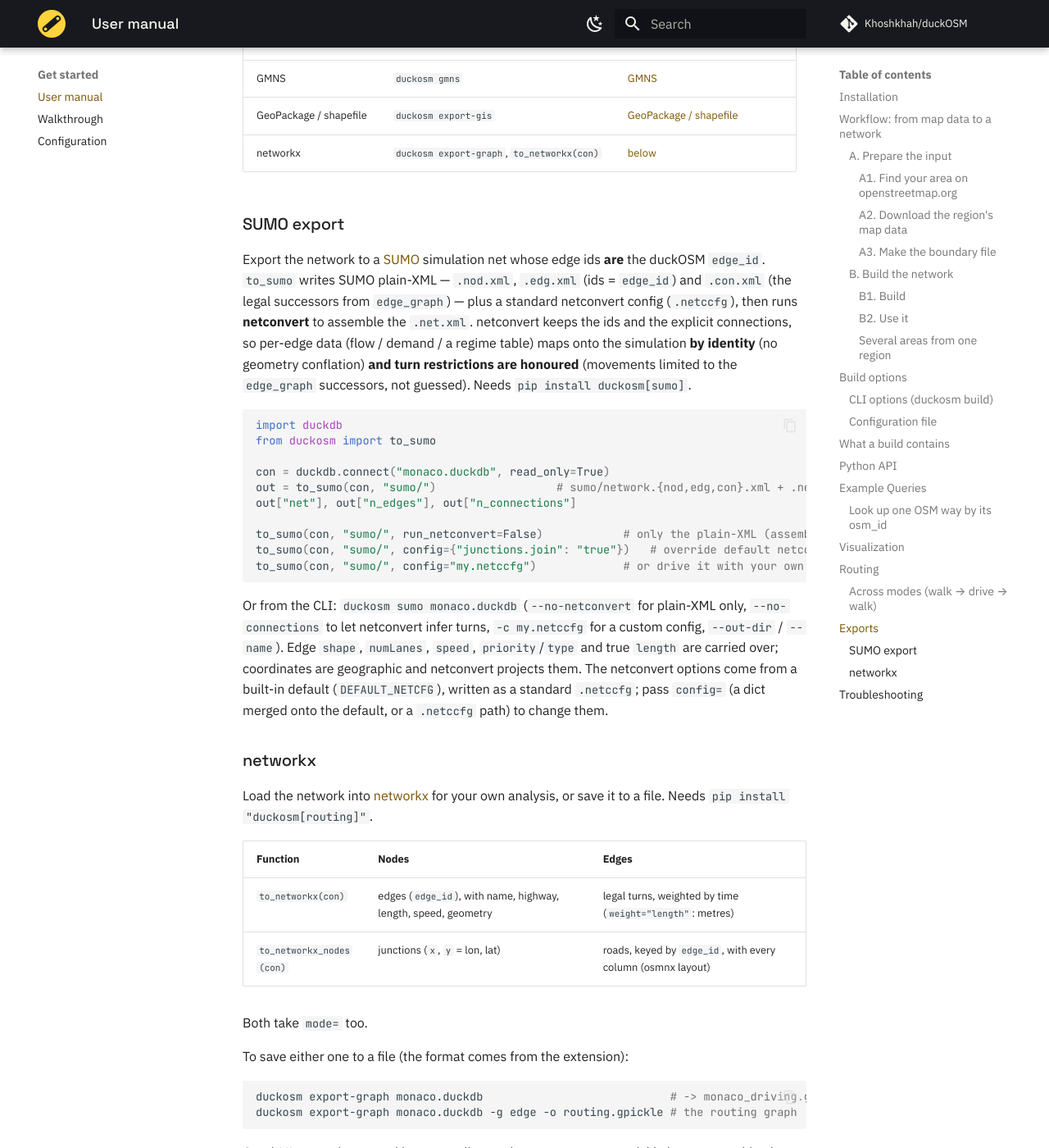
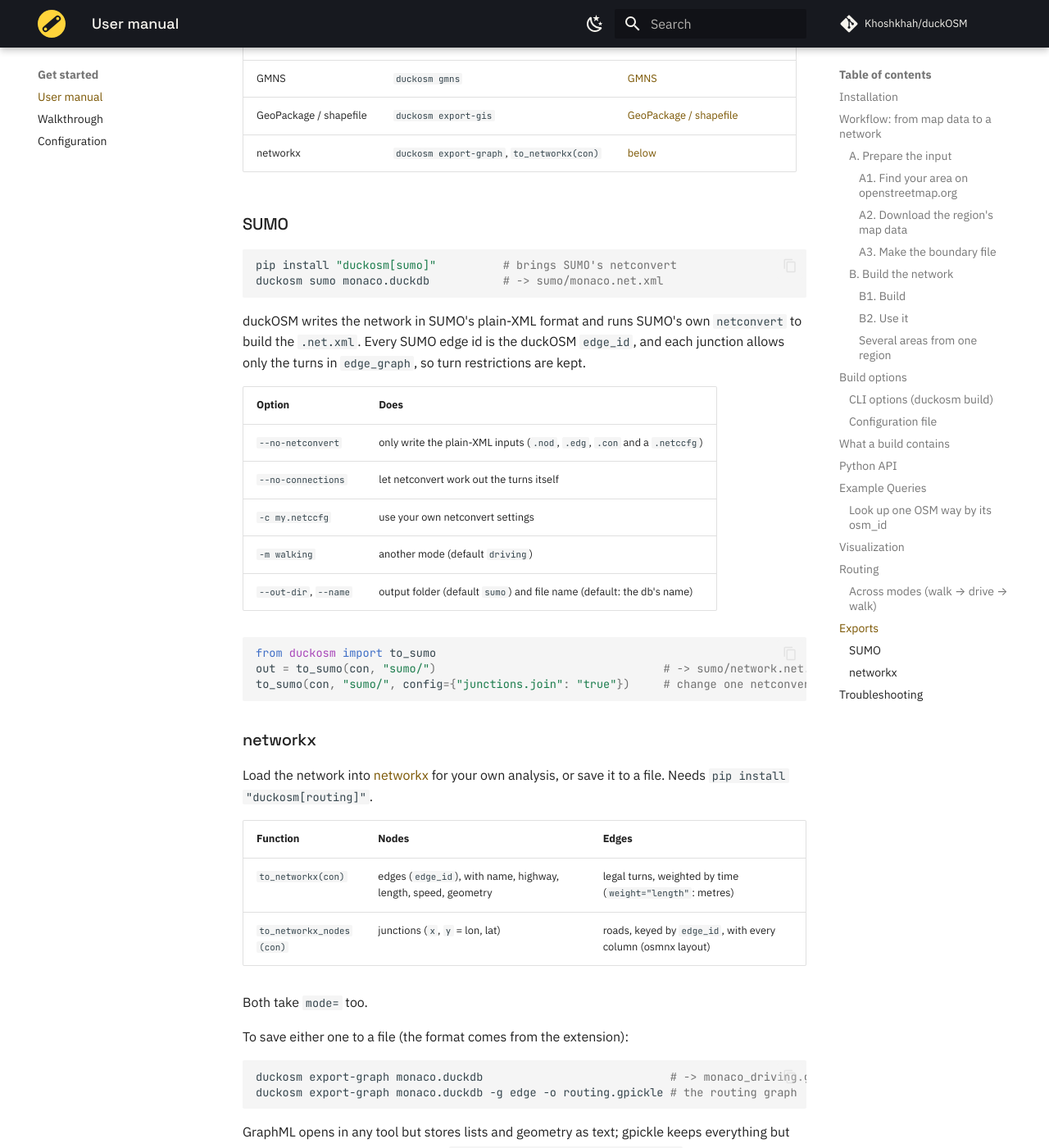
Before and after one commit to Khoshkhah/duckOSM, an MkDocs documentation site: the page built from docs/user_manual.md, in a window 1280 px wide and 1400 px high, scrolled down 8618 px. Shown: the whole window at 82% size. Built offline with MkDocs 1.6.1 and Material for MkDocs 9.7.7, drawn with Linux system fonts in a browser that asks for light colours; comment, search, counter and statistics services are not loaded.

Commit message:
Fix the SUMO export: netconvert failed with "No nodes loaded"
SUMO resolves the paths in a .netccfg against the config file's folder,
but they were written relative to the working directory: with a relative
out_dir (the CLI default `sumo`) netconvert looked for sumo/sumo/*.xml.
Paths are now relative to the config. The netconvert tests used absolute
tmp dirs, so they never saw it, and CI had no netconvert so they skipped:
- new test with a relative out_dir (fails without the fix)
- CI installs the [sumo] extra, so the SUMO tests run for real
Verified with eclipse-sumo 1.27.1 on Monaco: all 2,133 SUMO edges carry
their duckOSM edge_id.

Docs: shorter SUMO section with an options table.

Co-Authored-By: Claude Opus 5.5 <noreply@anthropic.com>

````diff
--- a/docs/user_manual.md
+++ b/docs/user_manual.md
@@ -339,41 +339,36 @@ Every exporter keeps `edge_id` as the target format's own id.
 
 | Format | Command | Details |
 |---|---|---|
-| SUMO | `duckosm sumo` | below |
+| SUMO | `duckosm sumo` | [below](#sumo) |
 | MATSim | `duckosm matsim`, `matsim-lanes` | [MATSim network](matsim_export.md), [lanes & signals](matsim_lanes_signals.md) |
 | GMNS | `duckosm gmns` | [GMNS](gmns_export.md) |
 | GeoPackage / shapefile | `duckosm export-gis` | [GeoPackage / shapefile](gis_export.md) |
 | networkx | `duckosm export-graph`, `to_networkx(con)` | [below](#networkx) |
 
-### SUMO export
+### SUMO
 
-Export the network to a [SUMO](https://eclipse.dev/sumo/) simulation net whose edge ids **are** the
-duckOSM `edge_id`. `to_sumo` writes SUMO plain-XML — `.nod.xml`, `.edg.xml` (ids = `edge_id`) and
-`.con.xml` (the legal successors from `edge_graph`) — plus a standard netconvert config (`.netccfg`),
-then runs **netconvert** to assemble the `.net.xml`. netconvert keeps the ids and the explicit
-connections, so per-edge data (flow / demand / a regime table) maps onto the simulation **by
-identity** (no geometry conflation) **and turn restrictions are honoured** (movements limited to the
-`edge_graph` successors, not guessed). Needs `pip install duckosm[sumo]`.
+```bash
+pip install "duckosm[sumo]"          # brings SUMO's netconvert
+duckosm sumo monaco.duckdb           # -> sumo/monaco.net.xml
+```
+
+duckOSM writes the network in SUMO's plain-XML format and runs SUMO's own `netconvert` to build the
+`.net.xml`. Every SUMO edge id is the duckOSM `edge_id`, and each junction allows only the turns in
+`edge_graph`, so turn restrictions are kept.
+
+| Option | Does |
+|---|---|
+| `--no-netconvert` | only write the plain-XML inputs (`.nod`, `.edg`, `.con` and a `.netccfg`) |
+| `--no-connections` | let netconvert work out the turns itself |
+| `-c my.netccfg` | use your own netconvert settings |
+| `-m walking` | another mode (default `driving`) |
+| `--out-dir`, `--name` | output folder (default `sumo`) and file name (default: the db's name) |
 
 ```python
-import duckdb
 from duckosm import to_sumo
-
-con = duckdb.connect("monaco.duckdb", read_only=True)
-out = to_sumo(con, "sumo/")                  # sumo/network.{nod,edg,con}.xml + .netccfg + .net.xml
-out["net"], out["n_edges"], out["n_connections"]
-
-to_sumo(con, "sumo/", run_netconvert=False)            # only the plain-XML (assemble it yourself)
-to_sumo(con, "sumo/", config={"junctions.join": "true"})   # override default netconvert options
-to_sumo(con, "sumo/", config="my.netccfg")             # or drive it with your own config file
+out = to_sumo(con, "sumo/")                                  # -> sumo/network.net.xml
+to_sumo(con, "sumo/", config={"junctions.join": "true"})     # change one netconvert option
 ```
-
-Or from the CLI: `duckosm sumo monaco.duckdb` (`--no-netconvert` for plain-XML only,
-`--no-connections` to let netconvert infer turns, `-c my.netccfg` for a custom config, `--out-dir` /
-`--name`). Edge `shape`, `numLanes`, `speed`, `priority`/`type` and true `length` are carried over;
-coordinates are geographic and netconvert projects them. The netconvert options come from a built-in
-default (`DEFAULT_NETCFG`), written as a standard `.netccfg`; pass `config=` (a dict merged onto the
-default, or a `.netccfg` path) to change them.
 
 ### networkx
 
````
Also changed, not shown: 3 other files.
